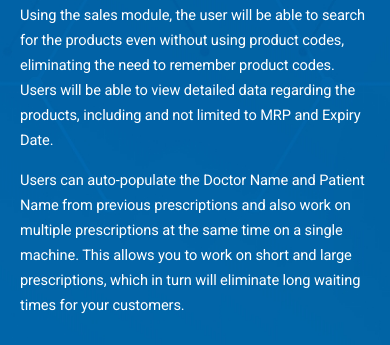
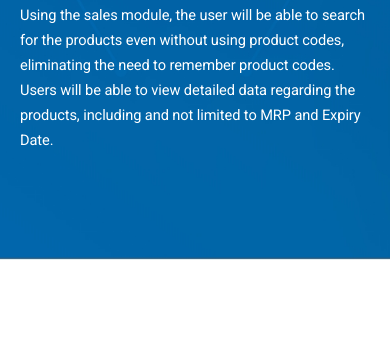
Before and after one commit to Jaseem-v/Medisoft, a website: page index.html in a window 390 px wide. Shown: the part 3648-3993 px from the top of the page. Drawn offline with nearby package versions, Linux system fonts and the light colour scheme.

Commit message:
responsive

```diff
--- a/index.html
+++ b/index.html
@@ -266,7 +266,7 @@
                                             Expiry Date.
 
                                         </p>
-                                        <p class="paragraph  paragraph--features">
+                                        <!-- <p class="paragraph  paragraph--features">
                                             Users can auto-populate the Doctor Name and Patient Name from previous
                                             prescriptions and also
                                             work on multiple prescriptions at the same time on a single machine. This
@@ -275,7 +275,7 @@
                                             times for your
                                             customers.
 
-                                        </p>
+                                        </p> -->
 
                                     </div>
                                 </div>
```
